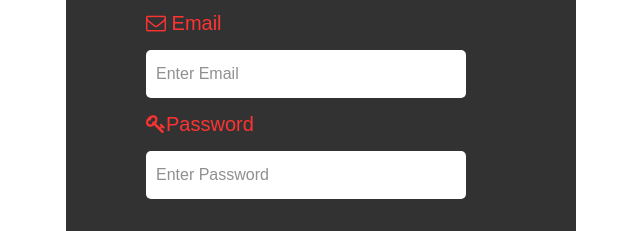
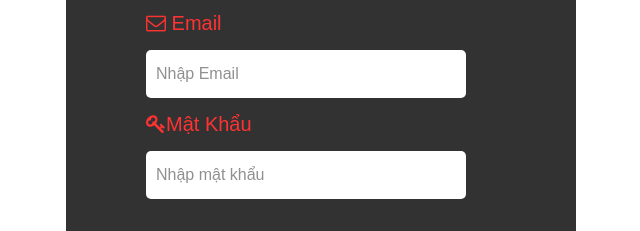
Before and after one commit to thcskq/thcskq.github.io, a plain HTML site: page index.html in a window 1280 px wide. Shown: the part 268-499 px from the top of the page, 319-959 px from the left. Drawn offline with Linux system fonts and the light colour scheme.

Commit message:
Update index.html

```diff
--- a/index.html
+++ b/index.html
@@ -14,10 +14,10 @@
 		<h2><i class="fa fa-check-square-o"></i> THCS Kiến Quốc</h2>
 		<form action="#" method="PSOT">
 			<p><i class="fa fa-envelope-o"></i> Email</p>
-			<input type="email" name="email" placeholder="Enter Email" required>
+			<input type="email" name="email" placeholder="Nhập Email" required>
 
-			<p><i class="fa fa-key"></i>Password</p>
-			<input type="password" name="pass" placeholder="Enter Password" required>
+			<p><i class="fa fa-key"></i>Mật Khẩu</p>
+			<input type="password" name="pass" placeholder="Nhập mật khẩu" required>
 		</p>
 
 			<button type="submit">Đăng Nhập</button>
```
